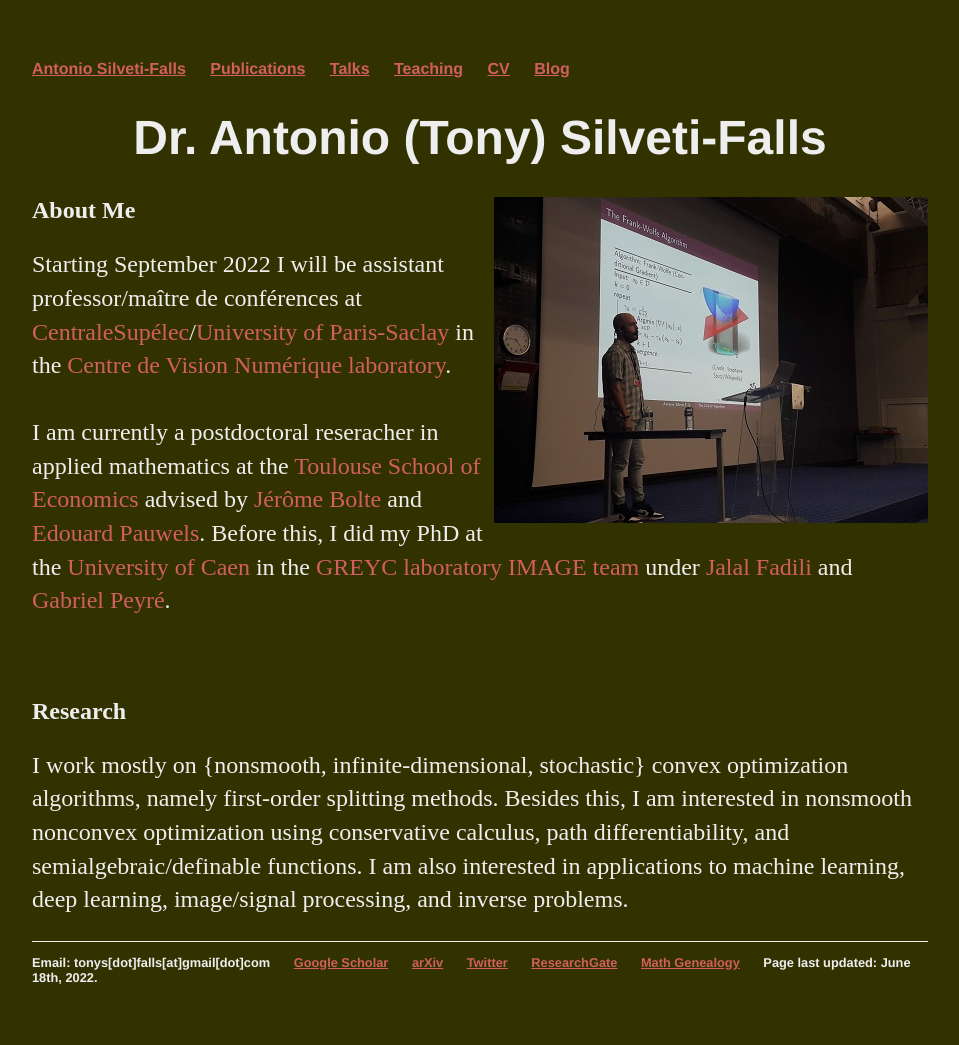
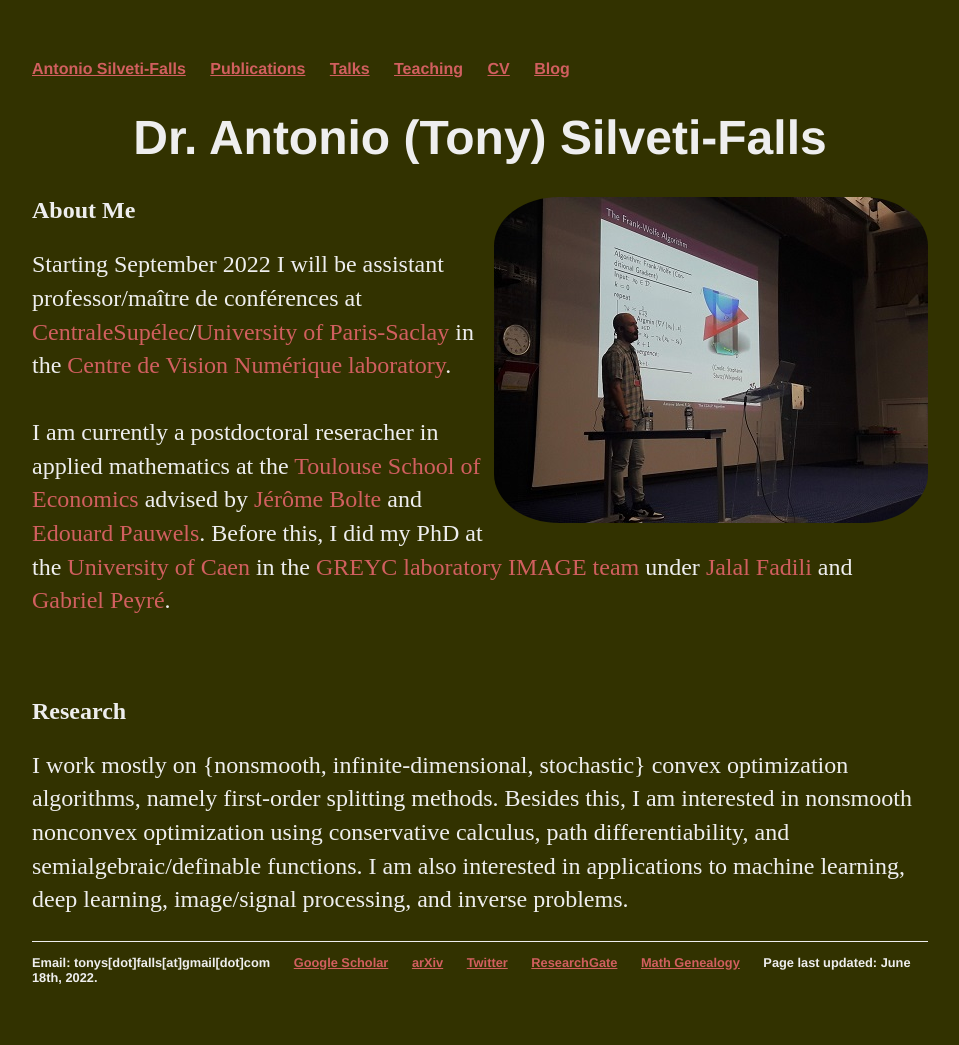
Before and after one commit to tonysf/tonysf.github.io, a Jekyll site: the page built from index.html, in a window 1280 px wide. Shown: the whole page, without its empty margins (160-1119 px from the left). Built offline with Jekyll 4.4.1, drawn with Linux system fonts in a browser that asks for light colours.

Commit message:
Update index.html

```diff
--- a/index.html
+++ b/index.html
@@ -3,7 +3,7 @@ layout: default
 title: SILVETI-FALLS, Antonio
 ---
 <h1><center>Dr. Antonio (Tony) Silveti-Falls</center></h1>
-<img style='object-fit: contain; float: right; margin-left: 10px; margin-bottom: 5px'
+<img style='object-fit: contain; float: right; margin-left: 10px; margin-bottom: 5px; border-radius: 15%;'
 	src="images/presentation_SPARS.jpg"
 	alt="SPARS 2019 Conference Presentation" />
 <h2>About Me</h2>
```
